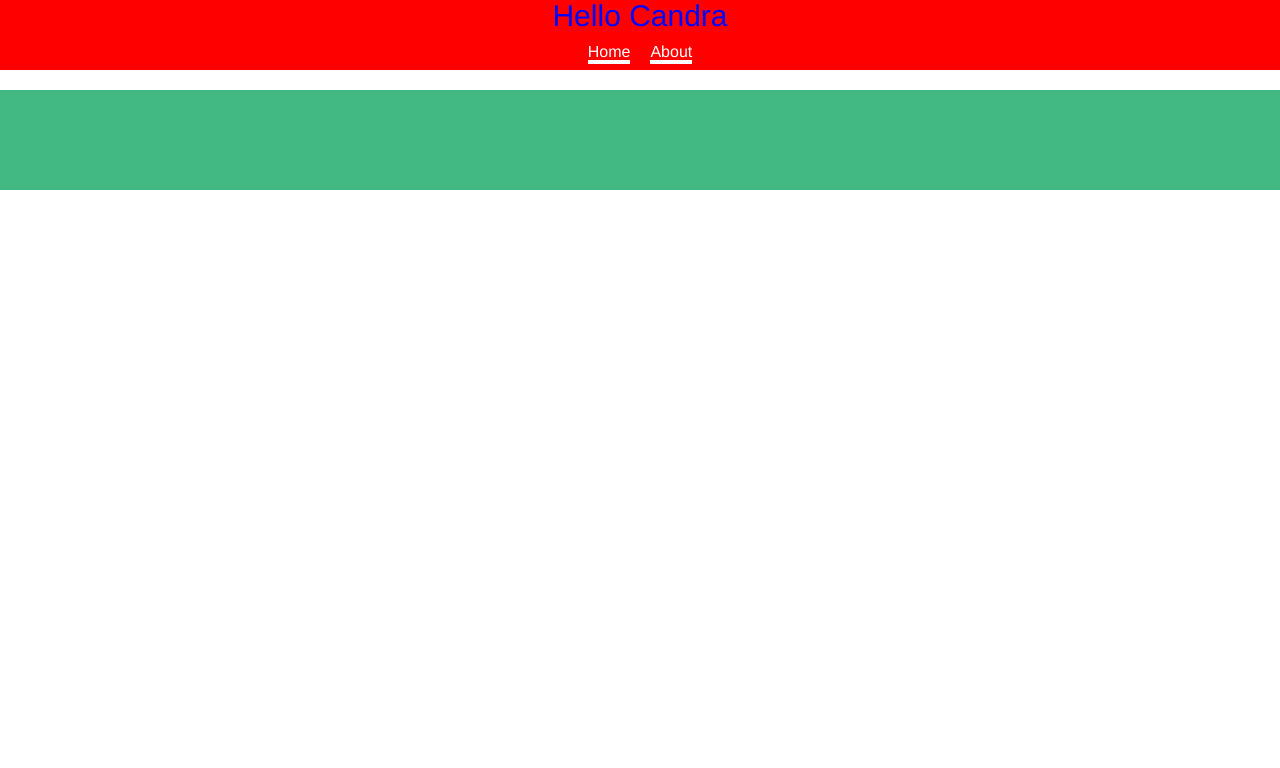
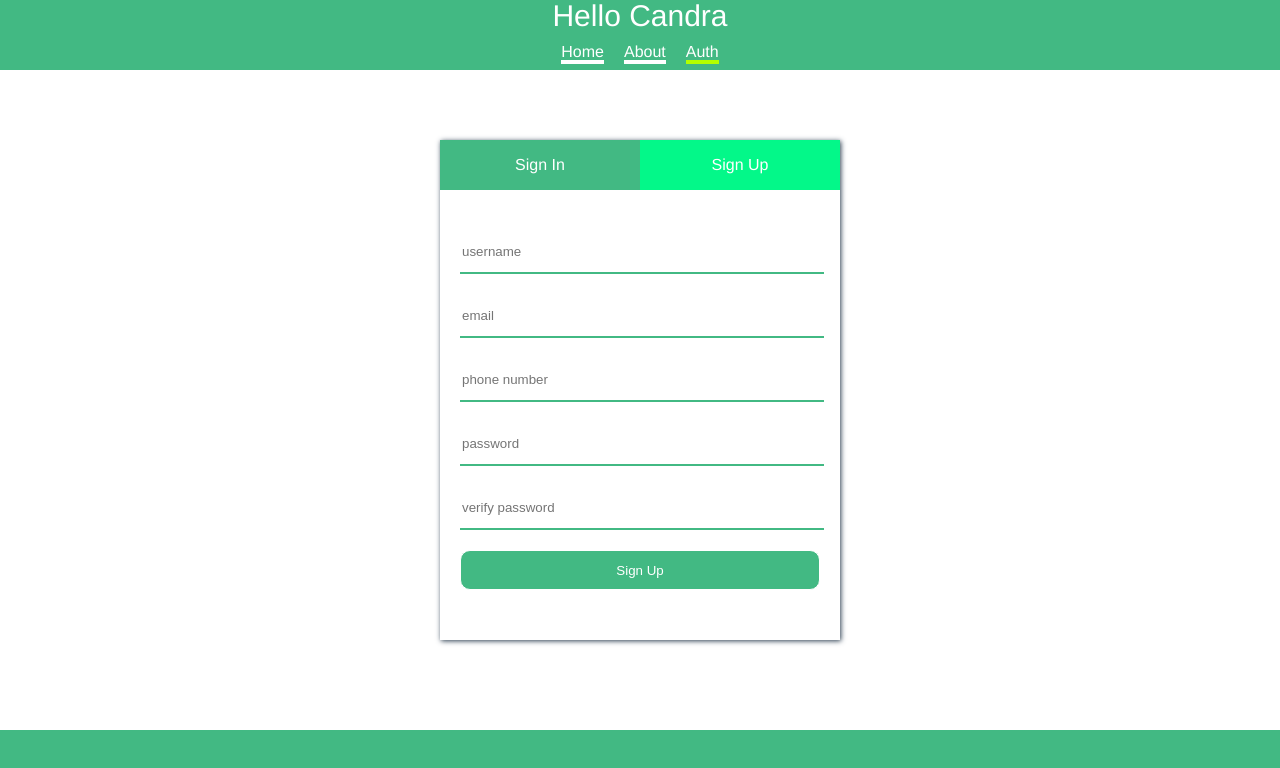
Before and after one commit to Chandra-Kurnia/sample-vue3, a Vue app: page /auth/signup in a window 1280 px wide. Shown: the top 768 px of the page. Built offline with nearby package versions, Linux system fonts and the light colour scheme.

Commit message:
example nesting route

```diff
--- a/src/App.vue
+++ b/src/App.vue
@@ -3,9 +3,10 @@
     <div class="Navigation">
       <router-link class="link" active-class="active" to="/">Home</router-link>
       <router-link class="link" active-class="active" to="/about">About</router-link>
+      <router-link class="link" active-class="active" to="/auth">Auth</router-link>
     </div>
   </Navbar>
-  <router-view class="content" />
+  <router-view/>
   <Footer>
   </Footer>
 </template>
@@ -48,4 +49,17 @@ export default {
 .active {
   border-bottom: 4px solid rgb(179, 255, 0);
 }
+
+.wrapper{
+    min-height: 80vh;
+    position: relative;
+    padding-left: 100px;
+    padding-right: 100px;
+}
+
+.form-auth{
+    padding-top: 20px;
+    padding-left: 20px;
+    padding-right: 20px;
+}
 </style>
--- a/src/components/Navbar.vue
+++ b/src/components/Navbar.vue
@@ -23,12 +23,12 @@ export default {
   position: absolute;
   top: 0%;
 
-  &:hover{
+  /* &:hover{
       background-color: $primary-color;
       span{
           color: blue;
       }
-  }
+  } */
 
   span {
     display: block;
--- /dev/null
+++ b/src/components/base/ButtonAuth.vue
@@ -0,0 +1,17 @@
+<template>
+    <button class="button-auth">
+        <slot></slot>
+    </button>
+</template>
+
+<script>
+export default {
+    name: 'ButtonAuth',
+}
+</script>
+
+<style lang="scss" scoped>
+.button-auth{
+    @include authStyle($vue-color, white, true, white)
+}
+</style>
--- /dev/null
+++ b/src/components/base/InputAuth.vue
@@ -0,0 +1,19 @@
+<template>
+  <input class="input" :type="type" :placeholder="placeholder"/>
+</template>
+
+<style lang="scss" scoped>
+.input {
+  @include authStyle()
+}
+</style>
+
+<script>
+export default {
+  name: 'InputAuth',
+  props: {
+    placeholder: String,
+    type: String
+  },
+};
+</script>
--- /dev/null
+++ b/src/components/module/FormSignin.vue
@@ -0,0 +1,19 @@
+<template>
+  <div class="form-auth">
+    <input-auth placeholder="username"></input-auth>
+    <input-auth placeholder="password" type="password"></input-auth>
+    <button-auth>
+        Sign In
+    </button-auth>
+  </div>
+</template>
+
+<script>
+import ButtonAuth from '../base/ButtonAuth.vue';
+import InputAuth from '../base/InputAuth.vue';
+
+export default {
+  name: 'FormSignin',
+  components: {InputAuth, ButtonAuth},
+};
+</script>
--- /dev/null
+++ b/src/components/module/FormSignup.vue
@@ -0,0 +1,22 @@
+<template>
+  <div class="form-auth">
+    <input-auth placeholder="username"></input-auth>
+    <input-auth placeholder="email"></input-auth>
+    <input-auth placeholder="phone number"></input-auth>
+    <input-auth placeholder="password" type="password"></input-auth>
+    <input-auth placeholder="verify password" type="password"></input-auth>
+    <button-auth>
+      Sign Up
+    </button-auth>
+  </div>
+</template>
+
+<script>
+import ButtonAuth from '../base/ButtonAuth.vue';
+import InputAuth from '../base/InputAuth.vue';
+
+export default {
+  name: 'FormSignup',
+  components: {InputAuth, ButtonAuth},
+};
+</script>
--- a/src/router/index.js
+++ b/src/router/index.js
@@ -1,6 +1,9 @@
 import { createRouter, createWebHistory } from "vue-router";
 import Home from '../views/Home.vue'
 import About from '../views/About.vue'
+import Auth from '../views/Auth.vue'
+import FormSignin from '../components/module/FormSignin.vue'
+import FormSignup from '../components/module/FormSignup.vue'
 
 const routes = [
     {
@@ -12,6 +15,21 @@ const routes = [
         path: '/about',
         name: 'About',
         component: About
+    },
+    {
+        path: '/auth',
+        name: 'Auth',
+        component: Auth,
+        children: [
+            {
+                path: 'signin',
+                component: FormSignin
+            },
+            {
+                path: 'signup',
+                component: FormSignup
+            }
+        ]
     }
 ]
 
--- a/src/scss/_mixins.scss
+++ b/src/scss/_mixins.scss
@@ -64,3 +64,29 @@
 //   background-color: fade-in($color: rgba(250, 128, 114, 0.1), $amount: 0.3);
   background-color: fade-out($color: $vue-color, $amount: 0.6);
 }
+
+@mixin authStyle($bg: white, $border: gray, $isButton: false, $color: black){
+  width: 100%;
+  height: 40px;
+  background-color: $bg;
+  text-align: left;
+  margin-top: 20px;
+  @if $isButton == true {
+    border: 1px solid $border;
+    text-align: center;
+    border-radius: 10px;
+    color: $color;
+    cursor: pointer;
+
+    &:hover{
+      background-color: desaturate($color: $bg, $amount: 15)
+    }
+  }
+  @else {
+    border: none;
+    border-bottom: 2px solid $vue-color;
+    &:focus{
+      outline: none;
+    }
+  }
+}
--- /dev/null
+++ b/src/scss/_styles.scss
@@ -0,0 +1,3 @@
+.wrapper{
+    min-height: 72vh;
+}
--- a/src/views/About.vue
+++ b/src/views/About.vue
@@ -1,5 +1,7 @@
 <template>
+<div class="wrapper">
     <h1>Ini halaman about</h1>
+</div>
 </template>
 
 <script>
--- /dev/null
+++ b/src/views/Auth.vue
@@ -0,0 +1,56 @@
+<template>
+  <div class="wrapper">
+    <div class="box-auth">
+      <div class="switch">
+          <router-link class="switcher" active-class="switch-active" to="/auth/signin">Sign In</router-link>
+          <router-link class="switcher" active-class="switch-active" to="/auth/signup">Sign Up</router-link>
+      </div>
+      <router-view></router-view>
+    </div>
+  </div>
+</template>
+
+<style lang="scss" scoped>
+.wrapper {
+  display: flex;
+  justify-content: center;
+  align-items: center;
+
+  .box-auth {
+    width: 400px;
+    height: 500px;
+    box-shadow: 1px 1px 5px;
+
+    .switch{
+        width: 100%;
+        height: 50px;
+        display: flex;
+        flex-wrap: wrap;
+
+        .switcher{
+            background-color: $vue-color;
+            width: 50%;
+            text-decoration: none;
+            text-align: center;
+            color: white;
+            line-height: 50px;
+            transition: all 200ms ease-in-out;
+
+            &:hover{
+              background-color: saturate($color: $vue-color, $amount: 50);
+            }
+        }
+
+        .switch-active{
+          background-color: saturate($color: $vue-color, $amount: 50);
+        }
+    }
+  }
+}
+</style>
+
+<script>
+export default {
+  name: 'Auth',
+};
+</script>
```
